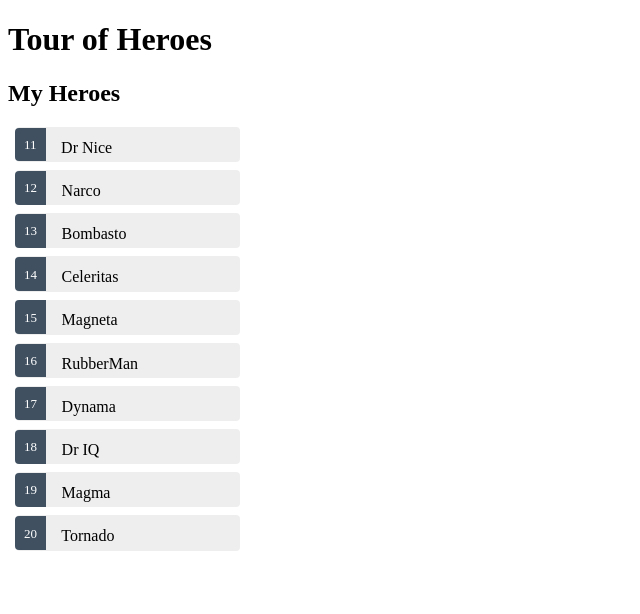
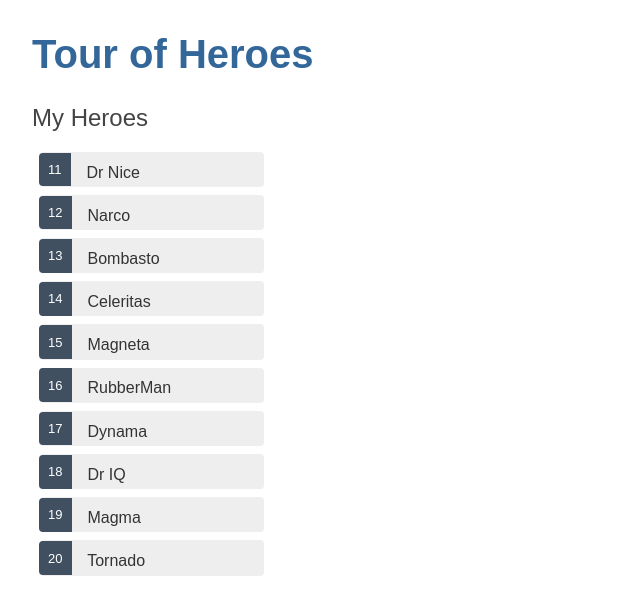
Before and after one commit to ZoeKHarvey/tour-of-heroes, an Angular app: page / in a window 1280 px wide. Shown: the top 614 px of the page, without its empty margins (0-640 px from the left). Built offline with nearby package versions, Linux system fonts and the light colour scheme.

Commit message:
Add global styles

```diff
--- a/src/app/heroes/heroes.component.html
+++ b/src/app/heroes/heroes.component.html
@@ -1,6 +1,6 @@
 <h2>My Heroes</h2>
 <ul class="heroes">
-  <li *ngFor="let hero of heroes" (click)="onSelect(hero)">
+  <li *ngFor="let hero of heroes" (click)="onSelect(hero)" [class.selected]="hero === selectedHero">
     <span class="badge">{{hero.id}}</span> {{hero.name}}
   </li>
 </ul>
--- a/src/styles.css
+++ b/src/styles.css
@@ -1 +1,65 @@
 /* You can add global styles to this file, and also import other style files */
+h1 {
+  color: #369;
+  font-family: Arial, Helvetica, sans-serif;
+  font-size: 250%;
+}
+h2, h3 {
+  color: #444;
+  font-family: Arial, Helvetica, sans-serif;
+  font-weight: lighter;
+}
+body {
+  margin: 2em;
+}
+body, input[text], button {
+  color: #333;
+  font-family: Cambria, Georgia;
+}
+a {
+  cursor: pointer;
+  cursor: hand;
+}
+button {
+  font-family: Arial;
+  background-color: #eee;
+  border: none;
+  padding: 5px 10px;
+  border-radius: 4px;
+  cursor: pointer;
+  cursor: hand;
+}
+button:hover {
+  background-color: #cfd8dc;
+}
+button:disabled {
+  background-color: #eee;
+  color: #aaa;
+  cursor: auto;
+}
+
+/* Navigation link styles */
+nav a {
+  padding: 5px 10px;
+  text-decoration: none;
+  margin-right: 10px;
+  margin-top: 10px;
+  display: inline-block;
+  background-color: #eee;
+  border-radius: 4px;
+}
+nav a:visited, a:link {
+  color: #607D8B;
+}
+nav a:hover {
+  color: #039be5;
+  background-color: #CFD8DC;
+}
+nav a.active {
+  color: #039be5;
+}
+
+/* everywhere else */
+* {
+  font-family: Arial, Helvetica, sans-serif;
+}
```
